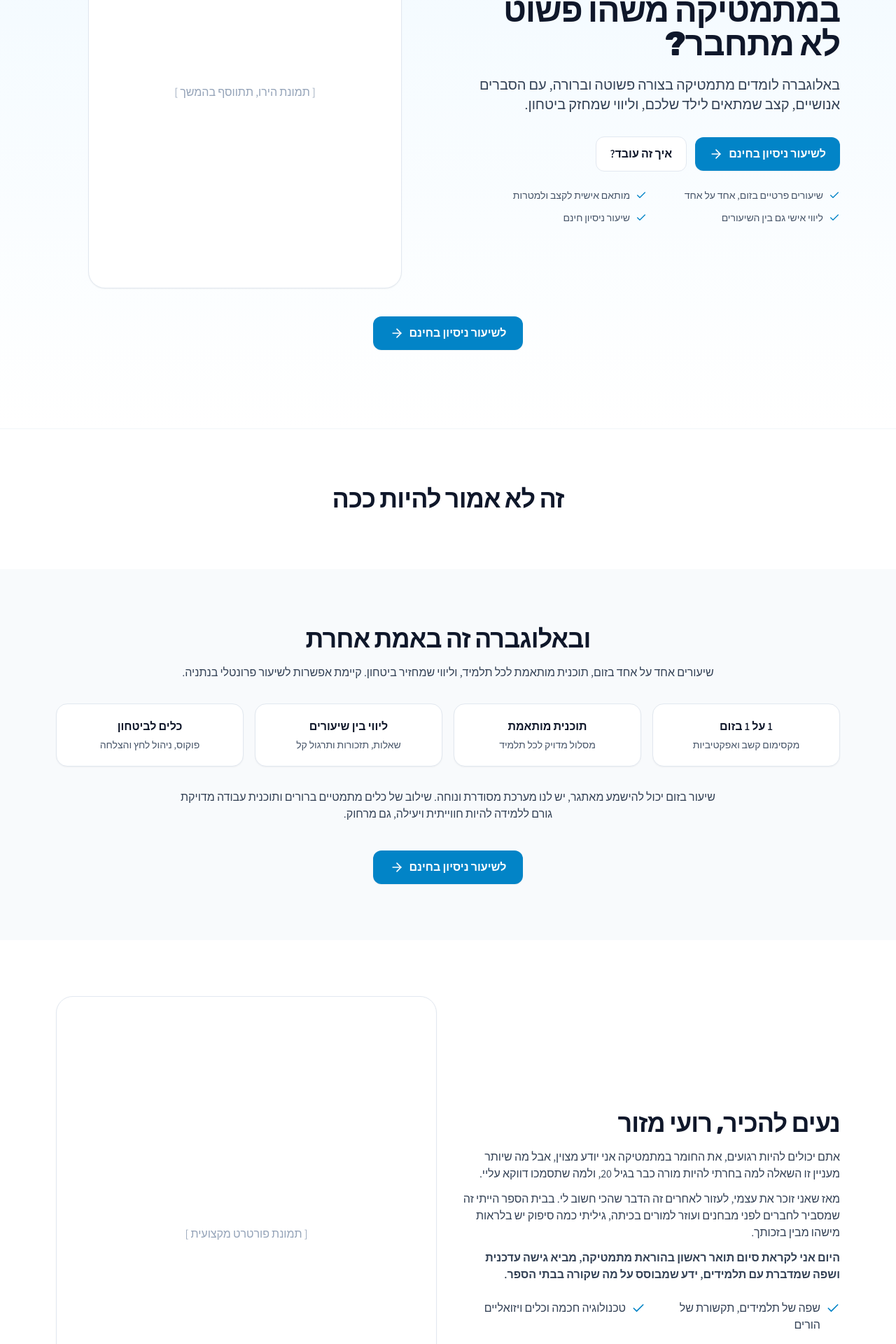
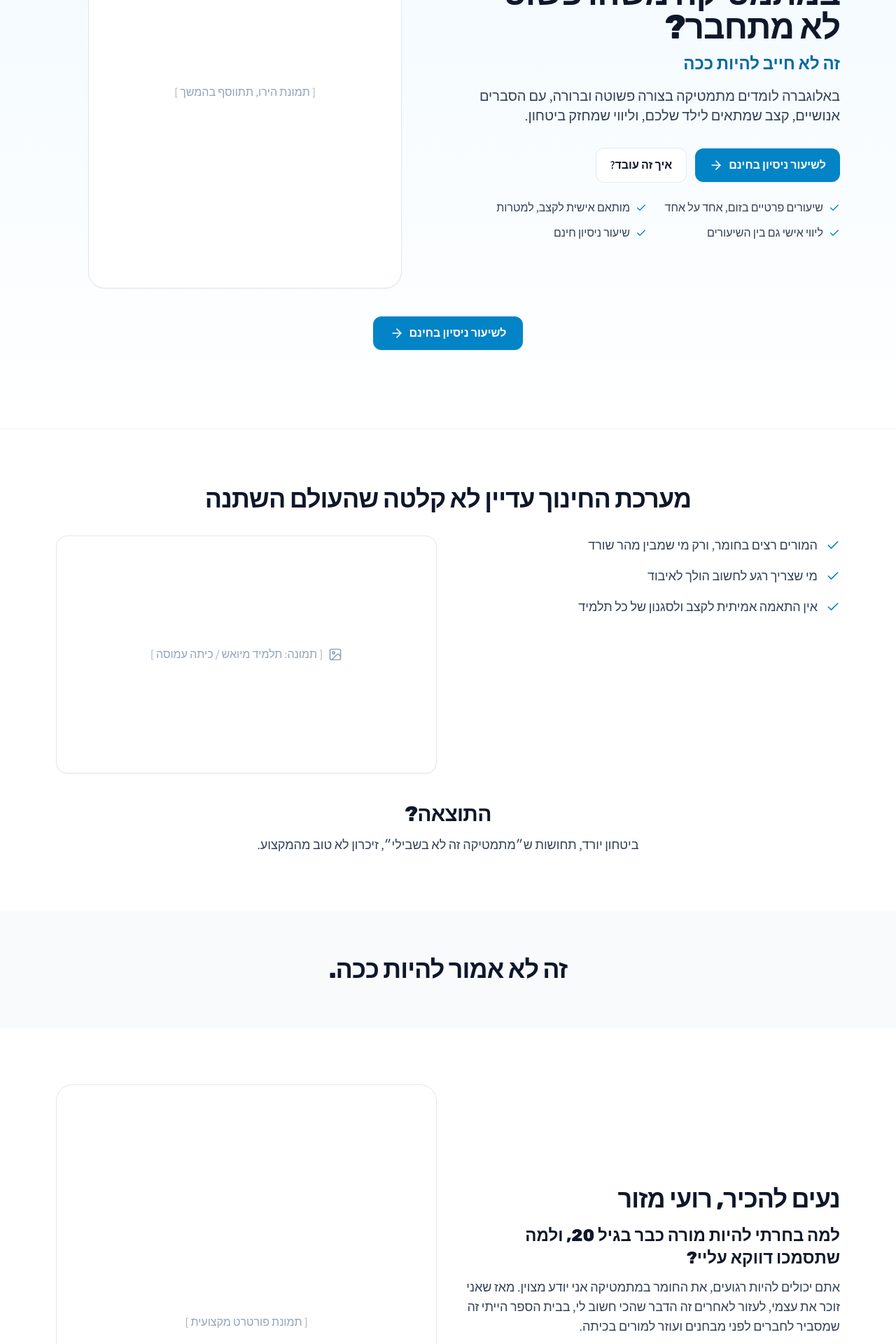
Before and after one commit to Roei2005/alogebra-parents-landing, a React (Vite) app: page / in a window 1280 px wide. Shown: the part 260-2180 px from the top of the page at 70% size. Built offline with nearby package versions, Linux system fonts and the light colour scheme.

Commit message:
Update Servicez.tsx

```diff
--- a/src/Servicez.tsx
+++ b/src/Servicez.tsx
@@ -1,14 +1,35 @@
-import React from "react";
-import { Check, Clock, Users, Brain, Zap, MessageSquare, ArrowRight, Star } from "lucide-react";
+import React, { useEffect, useState } from "react";
+import { Check, Clock, Users, Brain, Zap, MessageSquare, ArrowRight, Star, Image as ImageIcon } from "lucide-react";
 
 /**
  * Alogebra — Parents Landing (Servicez), RTL
- * עדכונים: Rubik/Assistant, ניסוחים טבעיים, הסרת מקפים, כותרות+כפתורים ממורכזים,
- * CTA כל שני סקשנים, וואטסאפ ירוק בעברית, כפתור צף במובייל, טופס חובה, "איך זה עובד" (5 שלבים),
- * סקשן "זה לא אמור להיות ככה" ככותרת בלבד.
+ * עדכונים לפי הבקשה:
+ * - הסרת "זה לא אמור להיות ככה" + "ובאלוגברה זה באמת אחרת" והחלפתם בסקשיין על מערכת החינוך וההשלכות.
+ * - אחרי זה כותרת גדולה: "זה לא אמור להיות ככה." ואז "נעים להכיר, רועי מזור".
+ * - גופנים עקביים (Rubik לכותרות, Assistant לטקסט), כותרות/כפתורים ממורכזים.
+ * - כפתור צף תכלת, נמוך יותר ~20%, מופיע רק אחרי גלילה של 10%.
+ * - "אז איך זה עובד?" עם סימן שאלה.
+ * - שלב 5 כולל שורה נוספת.
+ * - שבירת שורות והדגשות חשובות במובייל.
+ * - שינוי טקסט בכפתור הטופס ל"נכתוב לכם בקרוב".
+ * - שינוי כותרת "מחיר פשוט והוגן" ל"どうאיך מתחילים?" (בעברית) – למעשה "איך מתחילים?".
+ * - הסרת מקפים והחלפתם בפסיקים.
  */
 
 export default function Servicez() {
+  const [showFloat, setShowFloat] = useState(false);
+
+  useEffect(() => {
+    const onScroll = () => {
+      const scrolled = window.scrollY;
+      const total = document.documentElement.scrollHeight - window.innerHeight;
+      setShowFloat(scrolled / total > 0.10); // רק אחרי 10% גלילה
+    };
+    onScroll();
+    window.addEventListener("scroll", onScroll, { passive: true });
+    return () => window.removeEventListener("scroll", onScroll);
+  }, []);
+
   return (
     <main className="min-h-screen bg-white text-slate-900" dir="rtl">
       {/* HERO */}
@@ -19,7 +40,11 @@ export default function Servicez() {
               <h1 className="font-heading text-center md:text-right text-4xl md:text-5xl font-extrabold leading-tight tracking-tight">
                 הילד חכם, אבל במתמטיקה משהו פשוט לא מתחבר?
               </h1>
-              <p className="mt-5 text-center md:text-right text-lg md:text-xl text-slate-700">
+              {/* שורה מודגשת נפרדת: "זה לא חייב להיות ככה" */}
+              <p className="mt-3 text-center md:text-right font-heading font-extrabold text-xl md:text-2xl text-sky-700">
+                זה לא חייב להיות ככה
+              </p>
+              <p className="mt-4 text-center md:text-right text-lg md:text-xl text-slate-700">
                 באלוגברה לומדים מתמטיקה בצורה פשוטה וברורה, עם הסברים אנושיים, קצב שמתאים לילד שלכם, וליווי שמחזק ביטחון.
               </p>
 
@@ -32,9 +57,9 @@ export default function Servicez() {
                 </a>
               </div>
 
-              <ul className="mt-6 grid grid-cols-2 gap-3 text-sm text-slate-600">
+              <ul className="mt-6 grid grid-cols-2 gap-3 text-base text-slate-700">
                 <li className="flex items-center gap-2 justify-center md:justify-start"><Check className="h-4 w-4 text-sky-600"/>שיעורים פרטיים בזום, אחד על אחד</li>
-                <li className="flex items-center gap-2 justify-center md:justify-start"><Check className="h-4 w-4 text-sky-600"/>מותאם אישית לקצב ולמטרות</li>
+                <li className="flex items-center gap-2 justify-center md:justify-start"><Check className="h-4 w-4 text-sky-600"/>מותאם אישית לקצב, למטרות</li>
                 <li className="flex items-center gap-2 justify-center md:justify-start"><Check className="h-4 w-4 text-sky-600"/>ליווי אישי גם בין השיעורים</li>
                 <li className="flex items-center gap-2 justify-center md:justify-start"><Check className="h-4 w-4 text-sky-600"/>שיעור ניסיון חינם</li>
               </ul>
@@ -50,7 +75,7 @@ export default function Servicez() {
             </div>
           </div>
 
-          {/* CTA אחרי 2 סקשנים */}
+          {/* CTA ראשון */}
           <div className="mt-10 flex justify-center">
             <a href="#contact" className="inline-flex items-center gap-2 rounded-xl bg-sky-600 px-6 py-3 text-white font-semibold shadow-sm hover:bg-sky-700 transition">
               לשיעור ניסיון בחינם <ArrowRight className="h-5 w-5" />
@@ -59,38 +84,37 @@ export default function Servicez() {
         </div>
       </section>
 
-      {/* PROBLEM — כותרת בלבד */}
-      <section id="problem" className="border-t border-slate-100 bg-white">
+      {/* NEW: מערכת החינוך והבעיה */}
+      <section id="system" className="bg-white border-t border-slate-100">
         <div className="mx-auto max-w-6xl px-4 py-16 md:py-20">
-          <h2 className="font-heading text-3xl md:text-4xl font-extrabold text-center tracking-tight">זה לא אמור להיות ככה</h2>
+          <h2 className="font-heading text-3xl md:text-4xl font-extrabold text-center tracking-tight">
+            מערכת החינוך עדיין לא קלטה שהעולם השתנה
+          </h2>
+          <div className="mt-8 grid items-start gap-8 md:grid-cols-2">
+            <ul className="space-y-4 text-slate-700 text-lg">
+              <li className="flex items-start gap-3"><Check className="mt-1 h-5 w-5 text-sky-600"/>המורים רצים בחומר, ורק מי שמבין מהר שורד</li>
+              <li className="flex items-start gap-3"><Check className="mt-1 h-5 w-5 text-sky-600"/>מי שצריך רגע לחשוב הולך לאיבוד</li>
+              <li className="flex items-start gap-3"><Check className="mt-1 h-5 w-5 text-sky-600"/>אין התאמה אמיתית לקצב ולסגנון של כל תלמיד</li>
+            </ul>
+            {/* תמונה מיואשת */}
+            <div className="aspect-[16/10] overflow-hidden rounded-2xl border border-slate-200 bg-white shadow-sm flex items-center justify-center">
+              <span className="text-slate-400 flex items-center gap-2"><ImageIcon className="h-5 w-5"/> [ תמונה: תלמיד מיואש / כיתה עמוסה ]</span>
+            </div>
+          </div>
+
+          <h3 className="mt-10 font-heading text-2xl md:text-3xl font-extrabold text-center tracking-tight">התוצאה?</h3>
+          <p className="mt-3 max-w-3xl mx-auto text-center text-lg text-slate-700">
+            ביטחון יורד, תחושות ש״מתמטיקה זה לא בשבילי״, זיכרון לא טוב מהמקצוע.
+          </p>
         </div>
       </section>
 
-      {/* SOLUTION קצר + אפשרות פרונטלי + זום */}
+      {/* כותרת ביניים גדולה לפני ההיכרות */}
       <section className="bg-slate-50">
-        <div className="mx-auto max-w-6xl px-4 py-16 md:py-20">
-          <h3 className="font-heading text-3xl md:text-4xl font-extrabold text-center tracking-tight">ובאלוגברה זה באמת אחרת</h3>
-          <p className="mt-4 max-w-3xl mx-auto text-center text-slate-700">
-            שיעורים אחד על אחד בזום, תוכנית מותאמת לכל תלמיד, וליווי שמחזיר ביטחון. קיימת אפשרות לשיעור פרונטלי בנתניה.
-          </p>
-
-          <div className="mt-8 grid gap-4 sm:grid-cols-2 md:grid-cols-4">
-            <CardStat title="1 על 1 בזום" text="מקסימום קשב ואפקטיביות"/>
-            <CardStat title="תוכנית מותאמת" text="מסלול מדויק לכל תלמיד"/>
-            <CardStat title="ליווי בין שיעורים" text="שאלות, תזכורות ותרגול קל"/>
-            <CardStat title="כלים לביטחון" text="פוקוס, ניהול לחץ והצלחה"/>
-          </div>
-
-          <p className="mt-8 max-w-3xl mx-auto text-center text-slate-700">
-            שיעור בזום יכול להישמע מאתגר, יש לנו מערכת מסודרת ונוחה. שילוב של כלים מתמטיים ברורים ותוכנית עבודה מדויקת גורם ללמידה להיות חווייתית ויעילה, גם מרחוק.
-          </p>
-
-          {/* CTA אחרי 2 סקשנים */}
-          <div className="mt-10 flex justify-center">
-            <a href="#contact" className="inline-flex items-center gap-2 rounded-xl bg-sky-600 px-6 py-3 text-white font-semibold shadow-sm hover:bg-sky-700 transition">
-              לשיעור ניסיון בחינם <ArrowRight className="h-5 w-5" />
-            </a>
-          </div>
+        <div className="mx-auto max-w-6xl px-4 py-14 md:py-16">
+          <h2 className="font-heading text-3xl md:text-4xl font-extrabold text-center tracking-tight">
+            זה לא אמור להיות ככה.
+          </h2>
         </div>
       </section>
 
@@ -100,14 +124,17 @@ export default function Servicez() {
           <div className="grid items-center gap-8 md:grid-cols-2">
             <div>
               <h3 className="font-heading text-3xl md:text-4xl font-extrabold text-center md:text-right tracking-tight">נעים להכיר, רועי מזור</h3>
-              <div className="mt-4 space-y-3 text-slate-700">
+
+              {/* משפט חשוב מודגש ובשורה נפרדת */}
+              <p className="mt-4 text-center md:text-right font-heading font-extrabold text-xl md:text-2xl text-slate-900">
+                למה בחרתי להיות מורה כבר בגיל 20, ולמה שתסמכו דווקא עליי?
+              </p>
+
+              <div className="mt-3 space-y-3 text-slate-700 text-lg">
                 <p className="text-center md:text-right">
-                  אתם יכולים להיות רגועים, את החומר במתמטיקה אני יודע מצוין, אבל מה שיותר מעניין זו השאלה למה בחרתי להיות מורה כבר בגיל 20, ולמה שתסמכו דווקא עליי.
+                  אתם יכולים להיות רגועים, את החומר במתמטיקה אני יודע מצוין. מאז שאני זוכר את עצמי, לעזור לאחרים זה הדבר שהכי חשוב לי, בבית הספר הייתי זה שמסביר לחברים לפני מבחנים ועוזר למורים בכיתה.
                 </p>
                 <p className="text-center md:text-right">
-                  מאז שאני זוכר את עצמי, לעזור לאחרים זה הדבר שהכי חשוב לי. בבית הספר הייתי זה שמסביר לחברים לפני מבחנים ועוזר למורים בכיתה, גיליתי כמה סיפוק יש בלראות מישהו מבין בזכותך.
-                </p>
-                <p className="text-center md:text-right font-semibold">
                   היום אני לקראת סיום תואר ראשון בהוראת מתמטיקה, מביא גישה עדכנית ושפה שמדברת עם תלמידים, ידע שמבוסס על מה שקורה בבתי הספר.
                 </p>
               </div>
@@ -134,9 +161,18 @@ export default function Servicez() {
       <section className="bg-slate-50">
         <div className="mx-auto max-w-6xl px-4 py-16 md:py-20">
           <h3 className="font-heading text-3xl md:text-4xl font-extrabold text-center tracking-tight">אז למה דווקא אני?</h3>
-          <p className="mt-3 max-w-3xl mx-auto text-center text-slate-700">
-            חלק יחשבו שהגיל הוא חיסרון, האמת שזה היתרון הכי גדול. אני יודע איפה התלמידים נמצאים היום, מה מצופה מהם, ואיך ללמד בצורה ברורה שעובדת.
+
+          {/* שורה קריטית – מודגשת ובשורה נפרדת, עם שבירת שורה בנייד */}
+          <p className="mt-3 max-w-3xl mx-auto text-center text-lg text-slate-800">
+            <span className="font-heading font-extrabold text-xl md:text-2xl">
+              חלק יחשבו שהגיל הוא חיסרון, האמת שזה היתרון הכי גדול שלי
+            </span>
+            <br className="sm:hidden" />
+            <span className="block mt-3 text-slate-700">
+              אני יודע איפה התלמידים נמצאים היום, מה מצופה מהם, ואיך ללמד בצורה ברורה שעובדת.
+            </span>
           </p>
+
           <div className="mt-8 grid gap-4 sm:grid-cols-2 md:grid-cols-4">
             <Tag title="חיבור אנושי מהדקה הראשונה"/>
             <Tag title="שיטה שמביאה תוצאות"/>
@@ -149,7 +185,7 @@ export default function Servicez() {
       {/* HOW IT WORKS */}
       <section id="offer" className="bg-white">
         <div className="mx-auto max-w-6xl px-4 py-16 md:py-20">
-          <h3 className="font-heading text-3xl md:text-4xl font-extrabold text-center tracking-tight">אז איך זה עובד</h3>
+          <h3 className="font-heading text-3xl md:text-4xl font-extrabold text-center tracking-tight">אז איך זה עובד?</h3>
 
           <div className="mt-8 grid gap-6 md:grid-cols-3">
             <Step number={1} title="שיחת היכרות קצרה" text="מזהים את הקשיים ואת נקודת הפתיחה"/>
@@ -159,7 +195,7 @@ export default function Servicez() {
 
           <div className="mt-6 grid gap-6 md:grid-cols-2">
             <Step number={4} title="ליווי אישי" text="השיעור לא נגמר אחרי 50 דקות, זמינים 24/7 לכל שאלה"/>
-            <Step number={5} title="מצליחים!" text="ביטחון, הבנה וציונים עולים"/>
+            <Step number={5} title="מצליחים!" text="ביטחון עצמי, כלים להתמודדות וציונים גבוהים"/>
           </div>
 
           {/* CTA */}
@@ -171,10 +207,10 @@ export default function Servicez() {
         </div>
       </section>
 
-      {/* PRICING — כחול, טקסט לבן מודגש */}
+      {/* PRICING — שינוי הכותרת ל"איך מתחילים?" */}
       <section id="pricing" className="bg-gradient-to-b from-sky-600 to-sky-700">
         <div className="mx-auto max-w-6xl px-4 py-16 md:py-20 text-white">
-          <h3 className="font-heading text-3xl md:text-4xl font-extrabold text-center tracking-tight">מחיר פשוט והוגן</h3>
+          <h3 className="font-heading text-3xl md:text-4xl font-extrabold text-center tracking-tight">איך מתחילים?</h3>
 
           <div className="mt-8 grid gap-6 md:grid-cols-2">
             <div className="rounded-3xl border border-white/30 p-7 shadow-sm bg-white/0">
@@ -234,7 +270,7 @@ export default function Servicez() {
       <section id="contact" className="bg-white">
         <div className="mx-auto max-w-2xl px-4 py-14">
           <h4 className="font-heading text-2xl md:text-3xl font-extrabold text-center tracking-tight">טופס קצר, דקה וסיימנו</h4>
-          <form className="mt-8 space-y-5" onSubmit={(e) => { e.preventDefault(); alert("תודה, נחזור אליך בהקדם"); }}>
+          <form className="mt-8 space-y-5" onSubmit={(e) => { e.preventDefault(); alert("תודה! נכתוב לכם בקרוב"); }}>
             <div>
               <label className="block text-sm font-medium text-slate-700 mb-1">שם מלא</label>
               <input required type="text" className="w-full rounded-xl border border-slate-300 px-4 py-3 outline-none focus:ring-2 focus:ring-sky-500"/>
@@ -253,7 +289,7 @@ export default function Servicez() {
             </div>
             <div className="pt-2 flex justify-center">
               <button type="submit" className="inline-flex items-center gap-2 rounded-xl bg-sky-600 px-6 py-3 text-white font-semibold shadow-sm hover:bg-sky-700 transition">
-                לשיעור ניסיון בחינם <ArrowRight className="h-5 w-5"/>
+                נכתוב לכם בקרוב <ArrowRight className="h-5 w-5"/>
               </button>
             </div>
           </form>
@@ -261,24 +297,26 @@ export default function Servicez() {
       </section>
 
       {/* FOOTER MINI */}
-      <footer className="border-t border-slate-100 bg-white">
+      <footer className="border-top border-slate-100 bg-white">
         <div className="mx-auto max-w-6xl px-4 py-10 text-sm text-slate-500">
           <div className="flex flex-wrap items-center justify-between gap-3">
             <p>© {new Date().getFullYear()} אלוגברה, מתמטיקה בראש אחר</p>
             <nav className="flex items-center gap-5">
               <a href="#about" className="hover:text-slate-700">עליי</a>
-              <a href="#offer" className="hover:text-slate-700">איך זה עובד</a>
-              <a href="#pricing" className="hover:text-slate-700">מחיר</a>
+              <a href="#offer" className="hover:text-slate-700">איך זה עובד?</a>
+              <a href="#pricing" className="hover:text-slate-700">איך מתחילים?</a>
               <a href="#testimonials" className="hover:text-slate-700">המלצות</a>
             </nav>
           </div>
         </div>
       </footer>
 
-      {/* כפתור צף במובייל בלבד */}
+      {/* כפתור צף במובייל בלבד — תכלת, למטה יותר, מוצג רק אחרי 10% גלילה */}
       <a
         href="#contact"
-        className="sm:hidden fixed right-3 top-1/2 translate-y-1/3 z-50 inline-flex items-center gap-2 rounded-full bg-sky-600 px-4 py-3 text-white font-semibold shadow-lg"
+        className={`sm:hidden fixed right-3 top-[65%] z-50 inline-flex items-center gap-2 rounded-full bg-sky-400 px-4 py-3 text-white font-semibold shadow-lg transition-all ${
+          showFloat ? "opacity-100" : "opacity-0 pointer-events-none"
+        }`}
         aria-label="קביעת שיעור מהיר"
       >
         קביעת שיעור מהיר <ArrowRight className="h-5 w-5" />
@@ -288,27 +326,11 @@ export default function Servicez() {
 }
 
 /* ——— Components ——— */
-function Feature({ icon, title, text }: { icon: React.ReactNode; title: string; text: string }) {
-  return (
-    <div className="rounded-2xl border border-slate-200 bg-white p-5 shadow-sm text-center">
-      <div className="flex items-center justify-center gap-2 text-sky-700">{icon}<span className="font-semibold">{title}</span></div>
-      <p className="mt-2 text-sm text-slate-600">{text}</p>
-    </div>
-  );
-}
-function CardStat({ title, text }: { title: string; text: string }) {
-  return (
-    <div className="rounded-2xl border border-slate-200 bg-white p-5 shadow-sm text-center">
-      <h4 className="font-semibold">{title}</h4>
-      <p className="mt-1 text-sm text-slate-600">{text}</p>
-    </div>
-  );
-}
 function Bulleted({ text }: { text: string }) {
   return (
     <div className="flex items-start gap-2 text-slate-700">
       <Check className="mt-0.5 h-5 w-5 flex-none text-sky-600"/>
-      <span>{text}</span>
+      <span className="text-base">{text}</span>
     </div>
   );
 }
@@ -323,8 +345,8 @@ function Step({ number, title, text }: { number: number; title: string; text: st
   return (
     <div className="relative rounded-2xl border border-slate-200 bg-white p-6 shadow-sm">
       <div className="absolute -top-3 left-4 flex h-8 w-8 items-center justify-center rounded-full bg-sky-600 text-white font-bold shadow">{number}</div>
-      <h4 className="text-lg font-semibold text-center md:text-right">{title}</h4>
-      <p className="mt-2 text-sm text-slate-600 text-center md:text-right">{text}</p>
+      <h4 className="text-lg md:text-xl font-semibold text-center md:text-right">{title}</h4>
+      <p className="mt-2 text-base text-slate-700 text-center md:text-right">{text}</p>
     </div>
   );
 }
@@ -334,7 +356,7 @@ function TestimonialCard({ quote, name }: { quote: string; name: string }) {
       <div className="flex items-center gap-1 text-yellow-500" aria-hidden>
         <Star className="h-4 w-4"/><Star className="h-4 w-4"/><Star className="h-4 w-4"/><Star className="h-4 w-4"/><Star className="h-4 w-4"/>
       </div>
-      <blockquote className="mt-3 text-slate-800">“{quote}”</blockquote>
+      <blockquote className="mt-3 text-slate-800 text-base md:text-lg">“{quote}”</blockquote>
       <figcaption className="mt-3 text-sm text-slate-500">{name}</figcaption>
     </figure>
   );
```
